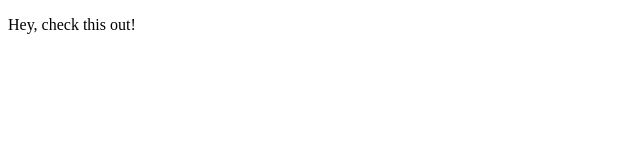
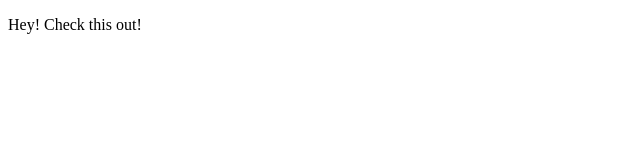
Before and after one commit to BenHacker95/benhacker.github.io, a plain HTML site: page index.html in a window 1280 px wide. Shown: the full height of the page, 0-640 px from the left. Drawn offline with Linux system fonts and the light colour scheme.

Commit message:
Changed Text

```diff
--- a/index.html
+++ b/index.html
@@ -5,7 +5,7 @@
   </head>
 
   <body>
-    <p>Hey, check this out!</p>
+    <p>Hey! Check this out!</p>
   </body>
 
 </html>
```
